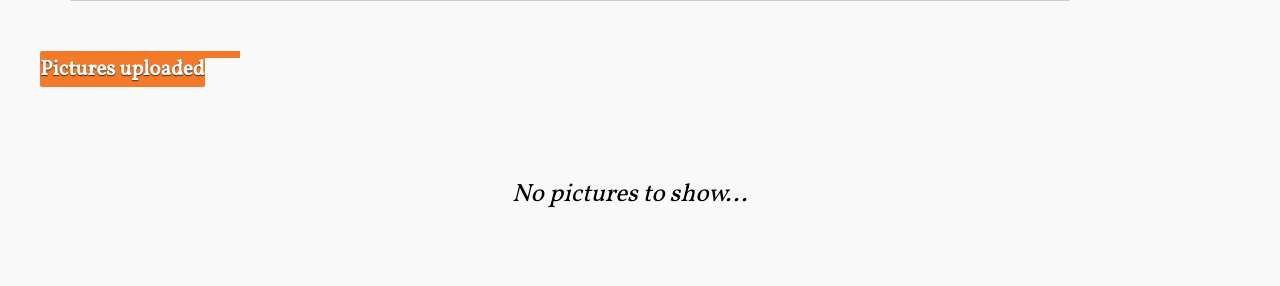
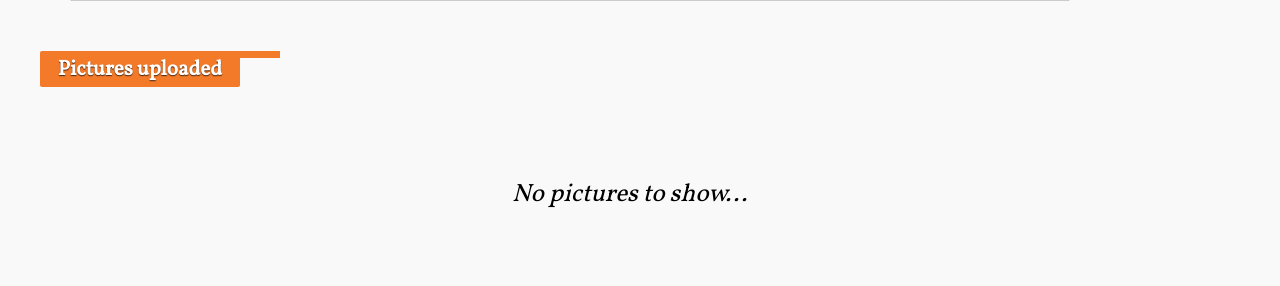
Before and after one commit to Ennaxor/picturesque, a PHP site: page / in a window 1280 px wide. Shown: the part 1076-1362 px from the top of the page. Run offline with PHP 8.4, Linux system fonts and the light colour scheme; data that the repository does not hold is empty.

Commit message:
Minor changes

```diff
--- a/css/style.css
+++ b/css/style.css
@@ -187,10 +187,36 @@ header{
 	padding-top: 4px;
 }
 
+.boxSelectedPics2{
+	background-color:#F37A29;
+	border-radius: 2px 2px 2px 2px;
+	height:36px;
+	left:40px;
+	text-align: center;
+	position:relative;
+	width:200px;
+	text-shadow: 0 1px 1px rgba(0,0,0,0.7);
+	color:#FFF;
+	font-size:14px;
+	margin-bottom: 30px;
+}
+.boxSelectedPics2 h2{
+	padding-top: 4px;
+}
+
 .specialLine{
 	position: absolute;
 	top: 0px;
 	left: 150px;
+	background-color:#F37A29;
+	height: 7px;
+	width: 50px;
+}
+
+.specialLine2{
+	position: absolute;
+	top: 0px;
+	left: 190px;
 	background-color:#F37A29;
 	height: 7px;
 	width: 50px;
@@ -1306,6 +1332,6 @@ input[type=radio]:checked + .radiolabel:before {
 
 #imgDiagram{
 	width:500px;
-	margin-left:auto;
-	margin-right:auto;
+	margin-left: auto;
+	margin-right: auto;
 }
--- a/index.php
+++ b/index.php
@@ -149,12 +149,12 @@
 
 			?>
 
-				<div class="boxSelectedPics"> <h2>Pictures uploaded </h2><div class="specialLine"></div> </div>
+			<div class="boxSelectedPics2"> <h2>Pictures uploaded </h2><div class="specialLine2"></div> </div>
 
 				<?php
 
 						//2015-01-03 16:32:18
-
+					date_default_timezone_set('Europe/Madrid');
 					$now = date('Y/m/d H:i:s ', time());
 					$lweek = new Datetime($now);
 					$week =  new Datetime($now);
@@ -229,6 +229,7 @@
 					<img id="diagrama" src="<?php echo $img_src; ?>" />
 				</div>
 		</section>
+
 		<span class="rights printIn">Made for an awesome subject in the University of Alicante. All Copyright reserved to Alberto Martínez Martínez and Roxanne López van Dooren</span>
 
 
--- a/mysql_connection_data.php
+++ b/mysql_connection_data.php
@@ -1,6 +1,6 @@
 <?php
 
-	$MYSQL_USER = "miteleco_piuser"; //web
-	$MYSQL_PASS = "piuser2014"; //
-	$MYSQL_DB = "miteleco_pibd"; //pibd
+	$MYSQL_USER = "miteleco_piuser"; //web miteleco_piuser
+	$MYSQL_PASS = "piuser2014"; // piuser2014
+	$MYSQL_DB = "miteleco_pibd"; //pibd miteleco_pibd
 ?>
```
Also changed, not shown: Resources/AvatarImages/Roxanne9384-bump.jpg (added).
